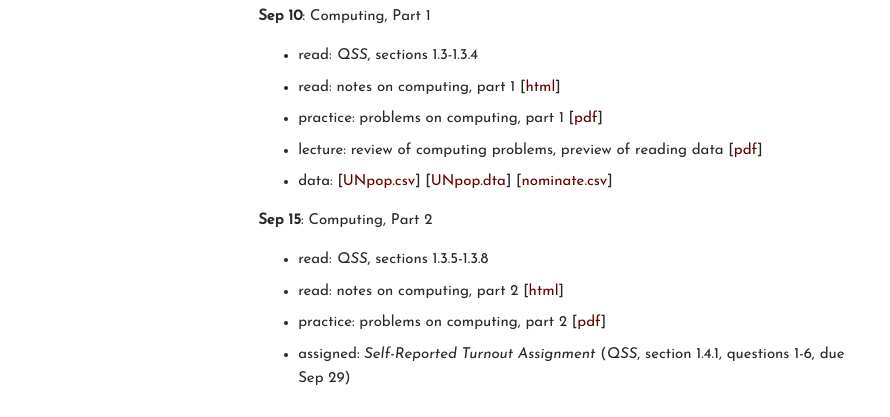
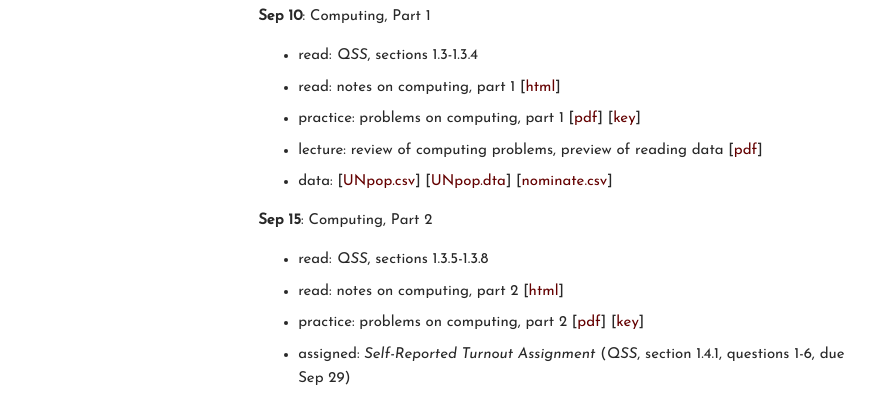
Before and after one commit to carlislerainey/carlislerainey.github.io, a Jekyll site: the page built from teaching/pols-209/index.md, in a window 1280 px wide. Shown: the part 1315-1732 px from the top of the page, without its empty margins (204-1094 px from the left). Built offline with Jekyll 4.4.1, drawn with Linux system fonts in a browser that asks for light colours.

Commit message:
update computing pp part 2 and key

```diff
--- a/teaching/pols-209/index.md
+++ b/teaching/pols-209/index.md
@@ -54,7 +54,7 @@ Note that the assignments should be done *before* class on the date they are lis
 **Sep 10**: Computing, Part 1
 - read: *QSS*, sections 1.3-1.3.4
 - read: notes on computing, part 1 [[html](files/notes-computing-part1.html)]
-- practice: problems on computing, part 1 [[pdf](files/pp-computing-part1.pdf)]
+- practice: problems on computing, part 1 [[pdf](files/pp-computing-part1.pdf)]  [[key](https://github.com/carlislerainey/pols-209/blob/gh-pages/practice-problems/computing-part1/pp-key-computing-part1.R)]
 - lecture: review of computing problems, preview of reading data [[pdf](files/slides-computing.pdf)]
 - data: [[UNpop.csv](data/UNpop.csv)] [[UNpop.dta](data/UNpop.dta)] [[nominate.csv](data/nominate.csv)]
 
@@ -62,7 +62,7 @@ Note that the assignments should be done *before* class on the date they are lis
 **Sep 15**: Computing, Part 2
 - read: *QSS*, sections 1.3.5-1.3.8
 - read: notes on computing, part 2 [[html](files/notes-computing-part2.html)]
-- practice: problems on computing, part 2 [[pdf](files/pp-computing-part2.pdf)]
+- practice: problems on computing, part 2 [[pdf](files/pp-computing-part2.pdf)] [[key](https://github.com/carlislerainey/pols-209/blob/gh-pages/practice-problems/computing-part2/pp-key-computing-part2.R)]
 - assigned: *Self-Reported Turnout Assignment* (*QSS*, section 1.4.1, questions 1-6, due Sep 29)
 
 ...
```
Also changed, not shown: 1 other file.
